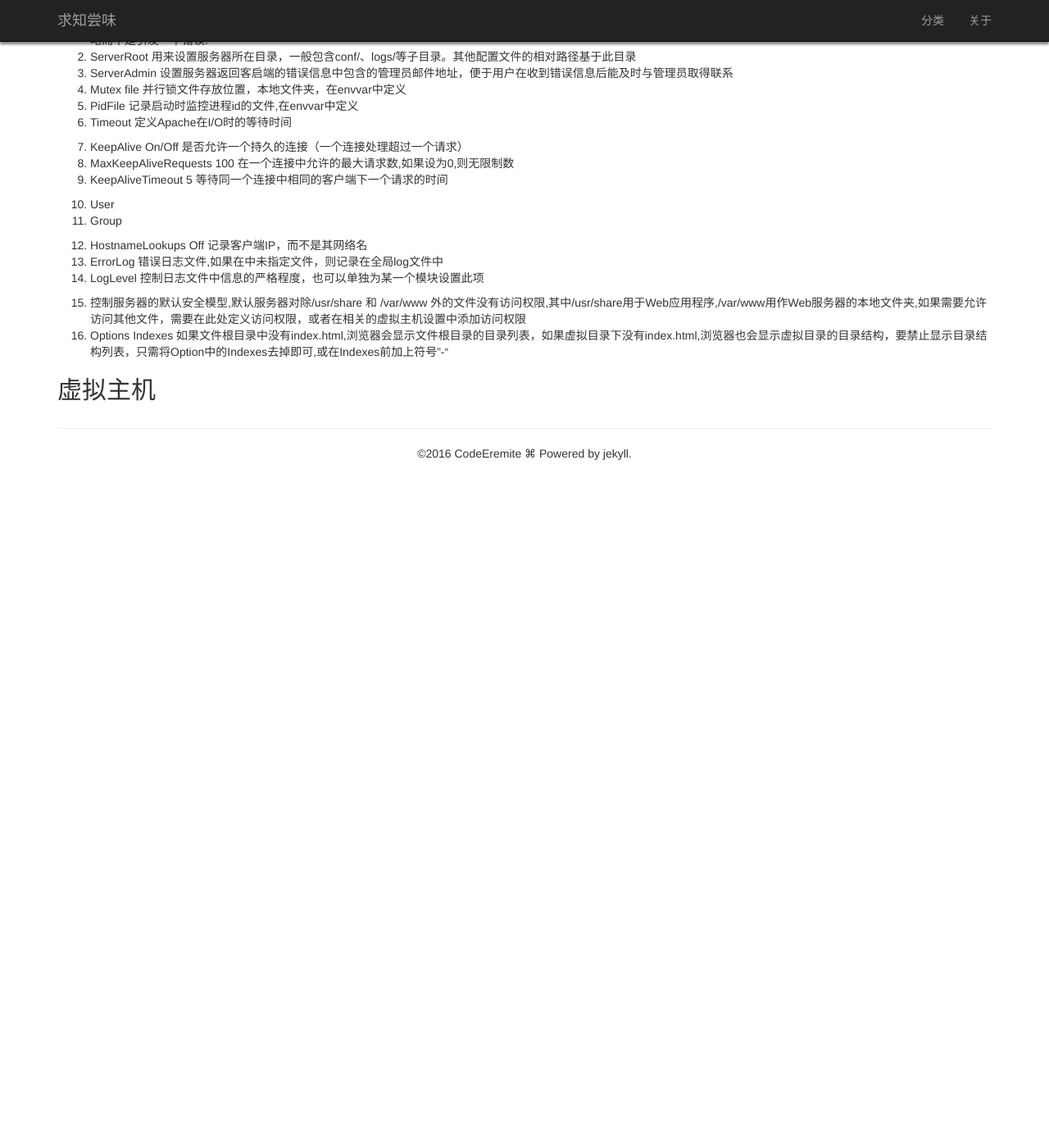
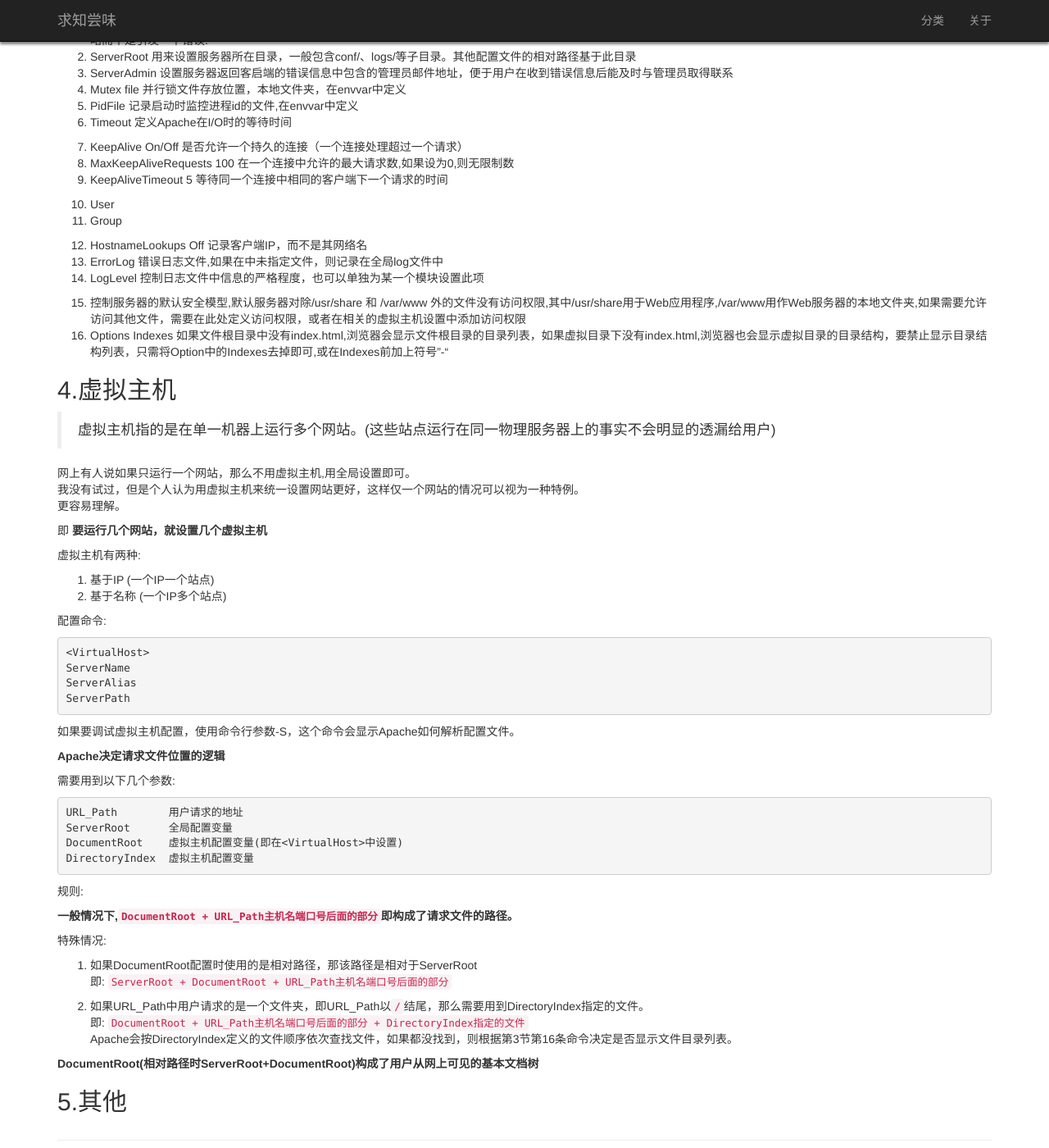
Before and after one commit to CodeEremite/codeeremite.github.io, a Jekyll site: the page built from _posts/2016-02-14-apache2-config.md, in a window 1280 px wide and 1400 px high, scrolled down 1110 px. Shown: the whole window at 82% size. Built offline with Jekyll 4.4.1, drawn with Linux system fonts in a browser that asks for light colours; nearby versions of some CDN libraries; before the commit the page ends 1683 px from its top, so only the background shows below that; some of the changed text lies outside the part shown.

Commit message:
update notes

```diff
--- a/_posts/2016-02-14-apache2-config.md
+++ b/_posts/2016-02-14-apache2-config.md
@@ -58,7 +58,7 @@ apache2ctl是一个脚本文件，供管理员控制服务器,**不是每个linu
         status      显示服务器摘要的状态信息
         stop        停止服务器
 
-## apache2.conf中缺省的配置命令
+## 3.apache2.conf中缺省的配置命令
 1. IncludeOptional 与 Include 功能一样，在配置文件中导入其他配置文件,不同之处在于，使用IncludeOptional，当通配符没有任何匹配的文件和文件夹时，IncludeOptional指令会忽略而不是引发一个错误.
 2. ServerRoot 用来设置服务器所在目录，一般包含conf/、logs/等子目录。其他配置文件的相对路径基于此目录
 3. ServerAdmin 设置服务器返回客启端的错误信息中包含的管理员邮件地址，便于用户在收到错误信息后能及时与管理员取得联系
@@ -80,4 +80,55 @@ apache2ctl是一个脚本文件，供管理员控制服务器,**不是每个linu
 15. <Directory> 控制服务器的默认安全模型,默认服务器对除/usr/share 和 /var/www 外的文件没有访问权限,其中/usr/share用于Web应用程序,/var/www用作Web服务器的本地文件夹,如果需要允许访问其他文件，需要在此处定义访问权限，或者在相关的虚拟主机设置中添加访问权限
 16. Options Indexes 如果文件根目录中没有index.html,浏览器会显示文件根目录的目录列表，如果虚拟目录下没有index.html,浏览器也会显示虚拟目录的目录结构，要禁止显示目录结构列表，只需将Option中的Indexes去掉即可,或在Indexes前加上符号"-"
 
-## 虚拟主机
+## 4.虚拟主机
+
+> 虚拟主机指的是在单一机器上运行多个网站。(这些站点运行在同一物理服务器上的事实不会明显的透漏给用户)
+
+网上有人说如果只运行一个网站，那么不用虚拟主机,用全局设置即可。
+我没有试过，但是个人认为用虚拟主机来统一设置网站更好，这样仅一个网站的情况可以视为一种特例。
+更容易理解。
+
+即 **要运行几个网站，就设置几个虚拟主机**
+
+
+虚拟主机有两种:
+
+1. 基于IP (一个IP一个站点)
+2. 基于名称 (一个IP多个站点)
+
+配置命令:
+
+    <VirtualHost>
+    ServerName
+    ServerAlias
+    ServerPath
+
+如果要调试虚拟主机配置，使用命令行参数-S，这个命令会显示Apache如何解析配置文件。
+
+**Apache决定请求文件位置的逻辑**
+
+需要用到以下几个参数:
+
+    URL_Path        用户请求的地址
+    ServerRoot      全局配置变量
+    DocumentRoot    虚拟主机配置变量(即在<VirtualHost>中设置)
+    DirectoryIndex  虚拟主机配置变量
+
+规则:
+
+**一般情况下,`DocumentRoot + URL_Path主机名端口号后面的部分`即构成了请求文件的路径。**
+
+特殊情况:
+
+1. 如果DocumentRoot配置时使用的是相对路径，那该路径是相对于ServerRoot
+    即: `ServerRoot + DocumentRoot + URL_Path主机名端口号后面的部分`
+
+2. 如果URL_Path中用户请求的是一个文件夹，即URL_Path以`/`结尾，那么需要用到DirectoryIndex指定的文件。
+    即: `DocumentRoot + URL_Path主机名端口号后面的部分 + DirectoryIndex指定的文件`
+    Apache会按DirectoryIndex定义的文件顺序依次查找文件，如果都没找到，则根据第3节第16条命令决定是否显示文件目录列表。
+
+**DocumentRoot(相对路径时ServerRoot+DocumentRoot)构成了用户从网上可见的基本文档树**
+
+
+
+## 5.其他
```
Also changed, not shown: other parts of _posts/2016-02-14-apache2-config.md (+2 -2 lines).
